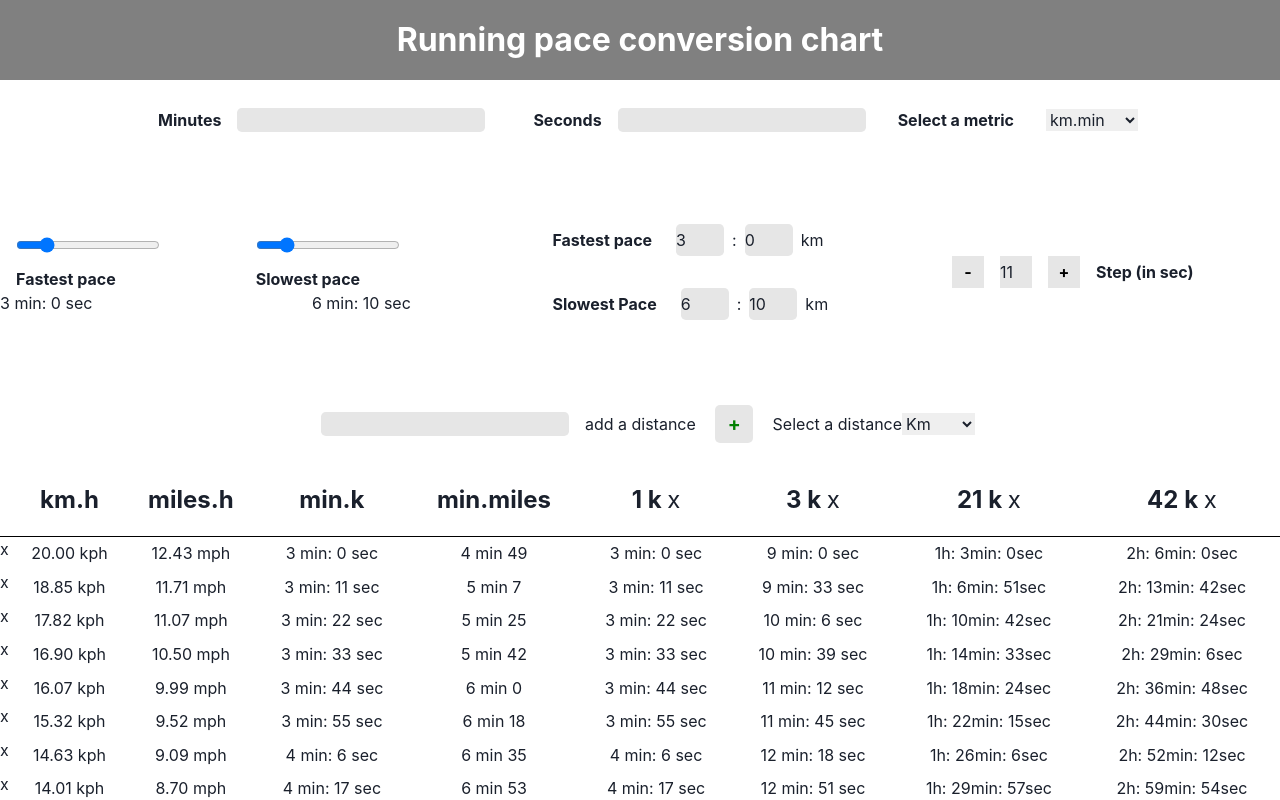
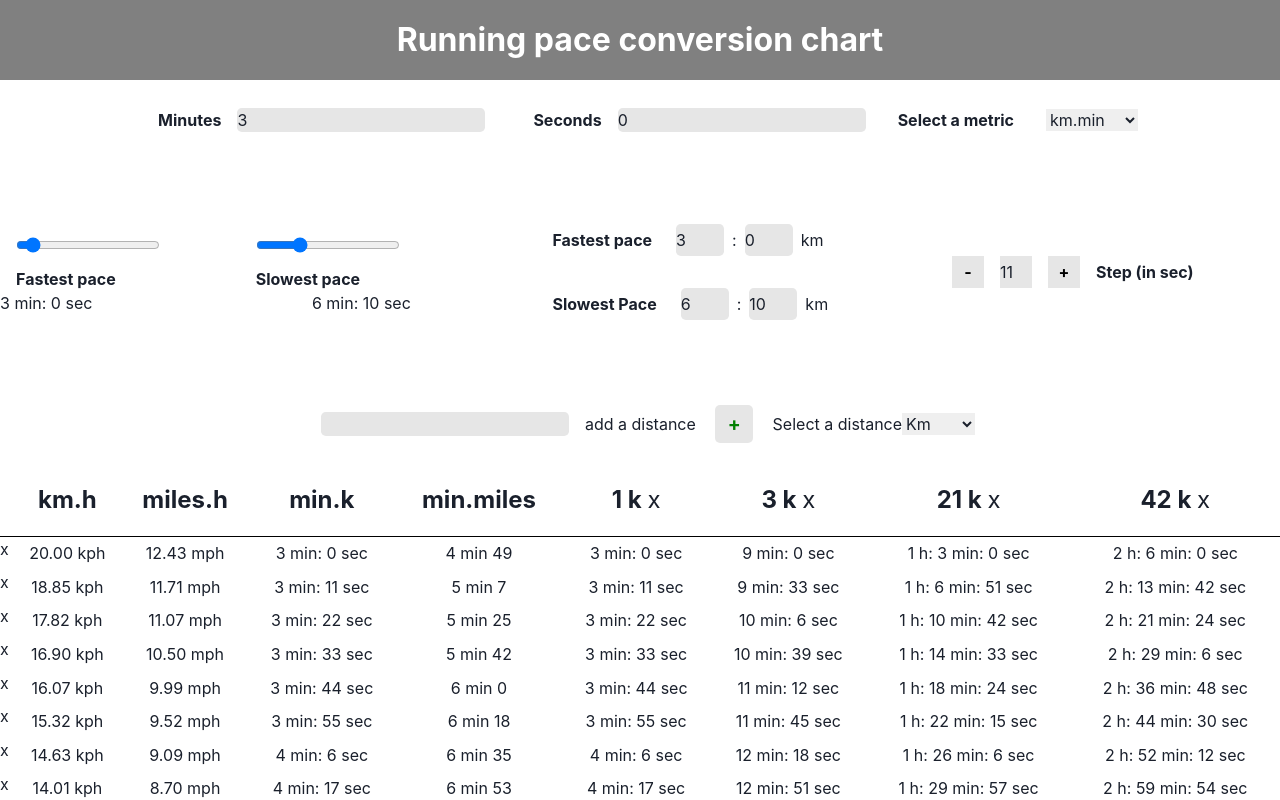
Before and after one commit to axelOngaro/Running-pace, a Next.js app: page / in a window 1280 px wide. Shown: the top 800 px of the page. Built offline with nearby package versions, Linux system fonts and the light colour scheme.

Commit message:
Initial commit

```diff
--- a/components/PaceSelector.js
+++ b/components/PaceSelector.js
@@ -1,18 +1,47 @@
 import styles from '../styles/PaceSelector.module.scss';
 import paceMinToPaceSec from '../utils/functionsSec';
 
-function PaceSelector({ setCurrentPace, currentPace }) {
+function PaceSelector({
+  setCurrentPace,
+  currentPace,
+  paceMinutes,
+  paceSeconds,
+  setPaceMinutes,
+  setPaceSeconds,
+}) {
   const currentPaceSelection = currentPace;
+  const currentPaceUpdate = (paceMinutes, paceSeconds) => {
+    setCurrentPace(parseInt(60 * paceMinutes) + parseInt(paceSeconds));
+  };
+  const onMinuteChangeHandler = (e) => {
+    setPaceMinutes(e.target.value);
+    currentPaceUpdate(e.target.value, paceSeconds);
+  };
+
+  const onSecondChangeHandler = (e) => {
+    setPaceSeconds(e.target.value);
+    currentPaceUpdate(paceMinutes, e.target.value);
+  };
 
   return (
     <div className={styles.paceSelector}>
       <div className={styles.paceSelector__minutes}>
         <label htmlFor="minutes">Minutes</label>
-        <input type="number" name="minutes" />
+        <input
+          type="number"
+          name="minutes"
+          onChange={onMinuteChangeHandler}
+          value={paceMinutes}
+        />
       </div>
       <div className={styles.paceSelector__seconds}>
         <label htmlFor="seconds">Seconds</label>
-        <input type="number" name="seconds" />
+        <input
+          type="number"
+          name="seconds"
+          onChange={onSecondChangeHandler}
+          value={paceSeconds}
+        />
       </div>
       <label htmlFor="metrics">Select a metric</label>
       <select id="metrics-list">
--- a/components/RangeSelector.js
+++ b/components/RangeSelector.js
@@ -41,7 +41,7 @@ function RangeSelector({ paceMin, paceMax, setPaceMin, setPaceMax, step, setStep
               type="range"
               name="min"
               id=""
-              min="0"
+              min="120"
               max="1000"
               value={paceMin}
               onChange={paceMinHandler}
@@ -56,8 +56,8 @@ function RangeSelector({ paceMin, paceMax, setPaceMin, setPaceMax, step, setStep
               type="range"
               name="max"
               id=""
-              min="0"
-              max="2000"
+              min="120"
+              max="1000"
               value={paceMax}
               onChange={paceMaxHandler}
             />
--- a/components/Row.js
+++ b/components/Row.js
@@ -18,7 +18,7 @@ function Row({ pace, distances }) {
   };
 
   return (
-    <tr className={styles.row}>
+    <tr className={styles.row} id={pace}>
       <button onClick={onClickHandler}>x</button>
       <th>{roundNumber(paceSecToKmh(pace), 2)} kph</th>
       <th>{roundNumber(paceSecToMphConverter(pace), 2)} mph</th>
--- a/pages/index.js
+++ b/pages/index.js
@@ -16,11 +16,19 @@ function Home() {
   const [step, setStep] = useState(11);
   const [metric, setMetric] = useState('k');
   const [currentPace, setCurrentPace] = useState(0);
-
+  const [paceMinutes, setPaceMinutes] = useState(3);
+  const [paceSeconds, setPaceSeconds] = useState(0);
   return (
     <div>
       <Navbar />
-      <PaceSelector currentPace={currentPace} setCurrentPace={setCurrentPace} />
+      <PaceSelector
+        currentPace={currentPace}
+        setCurrentPace={setCurrentPace}
+        paceMinutes={paceMinutes}
+        paceSeconds={paceSeconds}
+        setPaceMinutes={setPaceMinutes}
+        setPaceSeconds={setPaceSeconds}
+      />
       <RangeSelector
         paceMin={paceMin}
         paceMax={paceMax}
--- a/utils/functionsSec.js
+++ b/utils/functionsSec.js
@@ -26,12 +26,12 @@ export const paceToTime = (pace, distance) => {
     const hours = Math.floor(totalTimeSec / 3600);
     const minutes = Math.floor((totalTimeSec - hours * 3600) / 60);
     const seconds = totalTimeSec - hours * 3600 - minutes * 60;
-    return `${hours}h: ${minutes}min: ${seconds}sec`;
+    return `${hours} h: ${minutes} min: ${seconds} sec`;
   } else if (totalTimeSec >= 60) {
     const minutes = Math.floor(totalTimeSec / 60);
     const seconds = Math.floor(totalTimeSec - minutes * 60);
     return `${minutes} min: ${seconds} sec`;
-  } else return totalTimeSec;
+  } else return `${totalTimeSec} sec`;
 };
 
 export const paceMinToPaceSec = (paceMinutes, paceSeconds) => {
```
